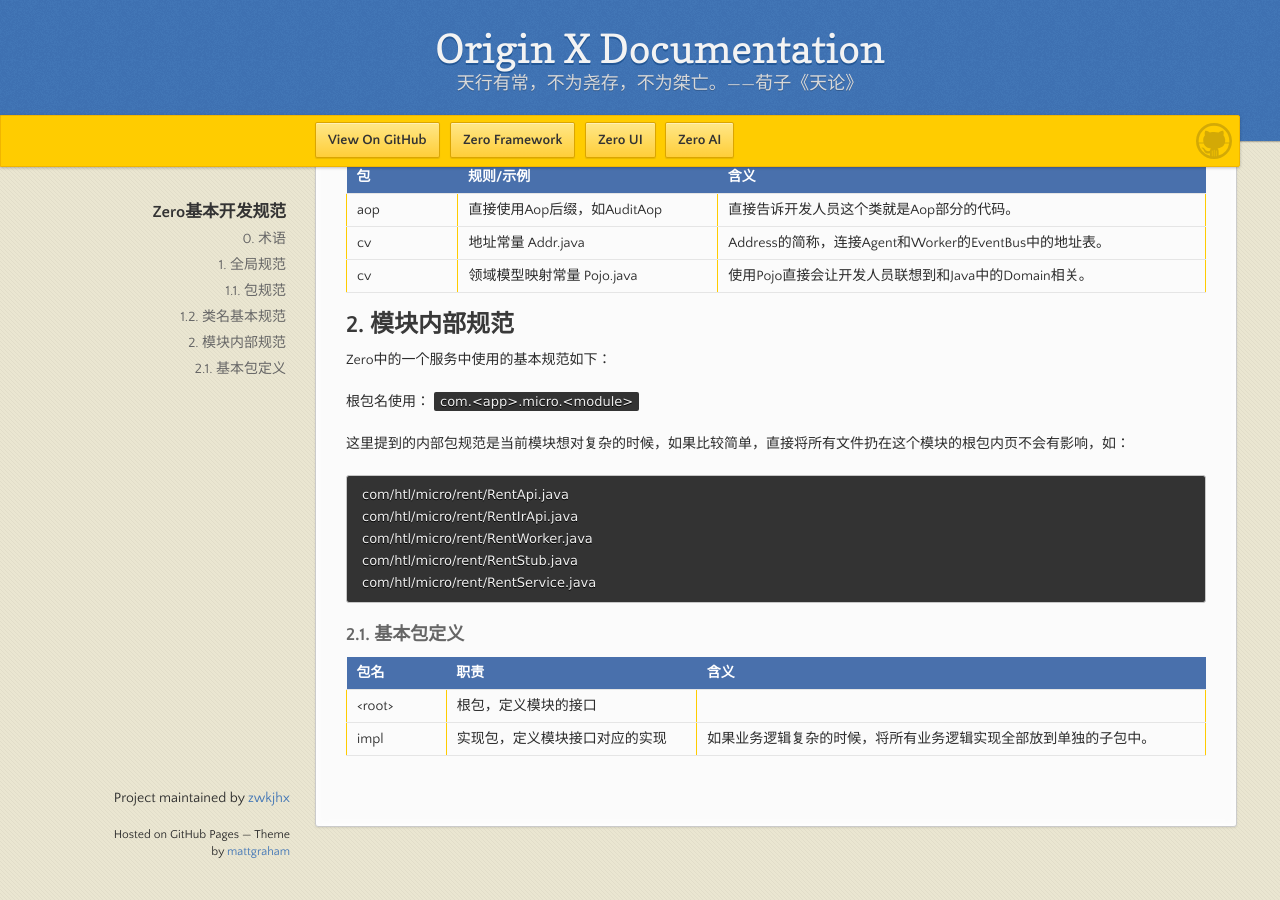
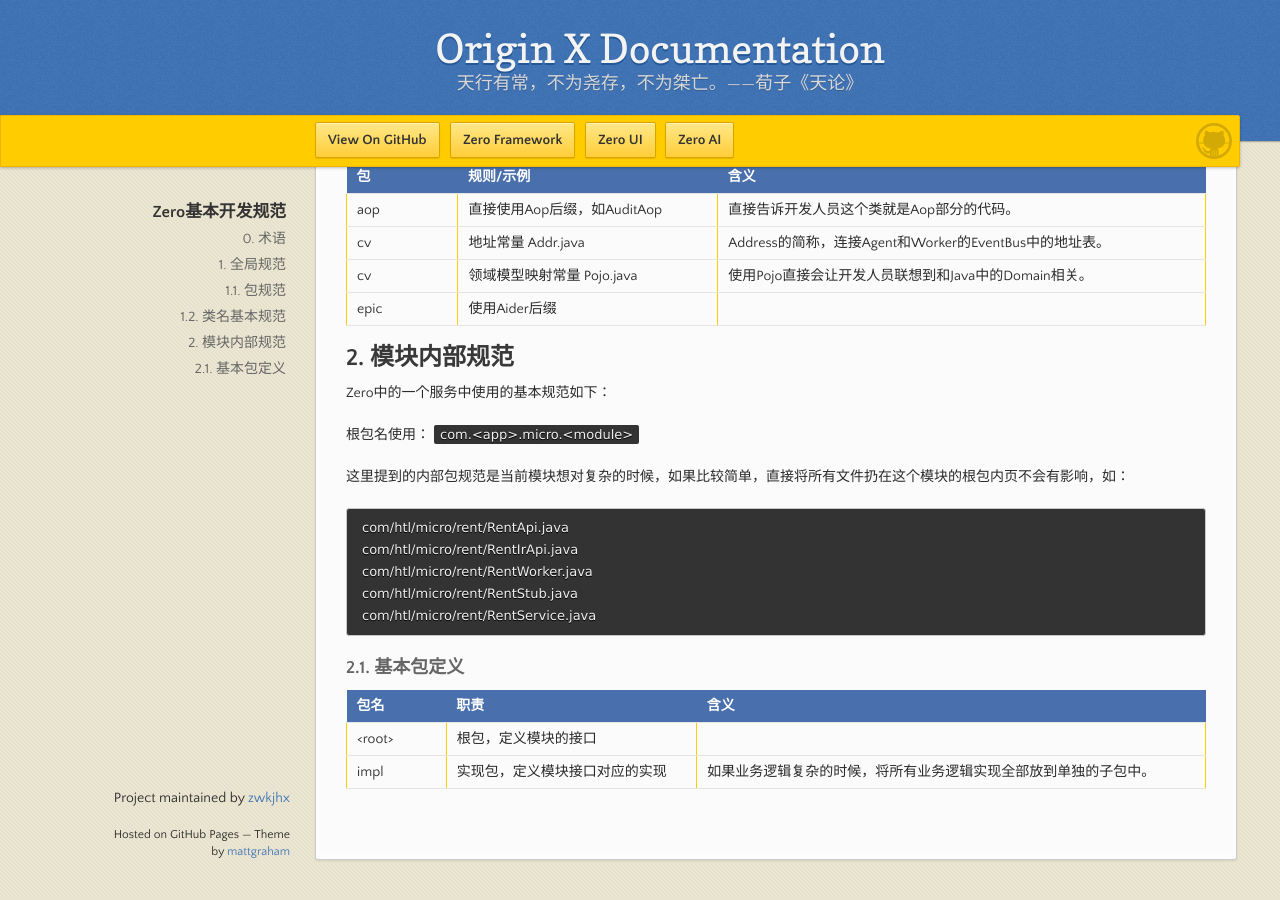
Before and after one commit to zwkjhx/ox-doc, a Jekyll site: the page built from specification/1-zerogui-fan/spc-001-zeroji-ben-kai-fa-gui-fan.md, in a window 1280 px wide and 900 px high, scrolled down 817 px. Built offline with Jekyll 4.4.1, drawn with Linux system fonts in a browser that asks for light colours; our own code applies the rules of GitHub Pages for plain Markdown files; before the commit the page ends 1684 px from its top, so only the background shows below that.

Commit message:
Updates specification/1-zerogui-fan/spc-001-zeroji-ben-kai-fa-gui-fan.md
Auto commit by GitBook Editor

```diff
--- a/specification/1-zerogui-fan/spc-001-zeroji-ben-kai-fa-gui-fan.md
+++ b/specification/1-zerogui-fan/spc-001-zeroji-ben-kai-fa-gui-fan.md
@@ -31,6 +31,7 @@
 | aop | 直接使用Aop后缀，如AuditAop | 直接告诉开发人员这个类就是Aop部分的代码。 |
 | cv | 地址常量 Addr.java | Address的简称，连接Agent和Worker的EventBus中的地址表。 |
 | cv | 领域模型映射常量 Pojo.java | 使用Pojo直接会让开发人员联想到和Java中的Domain相关。 |
+| epic | 使用Aider后缀 |  |
 
 ## 2. 模块内部规范
 
```
